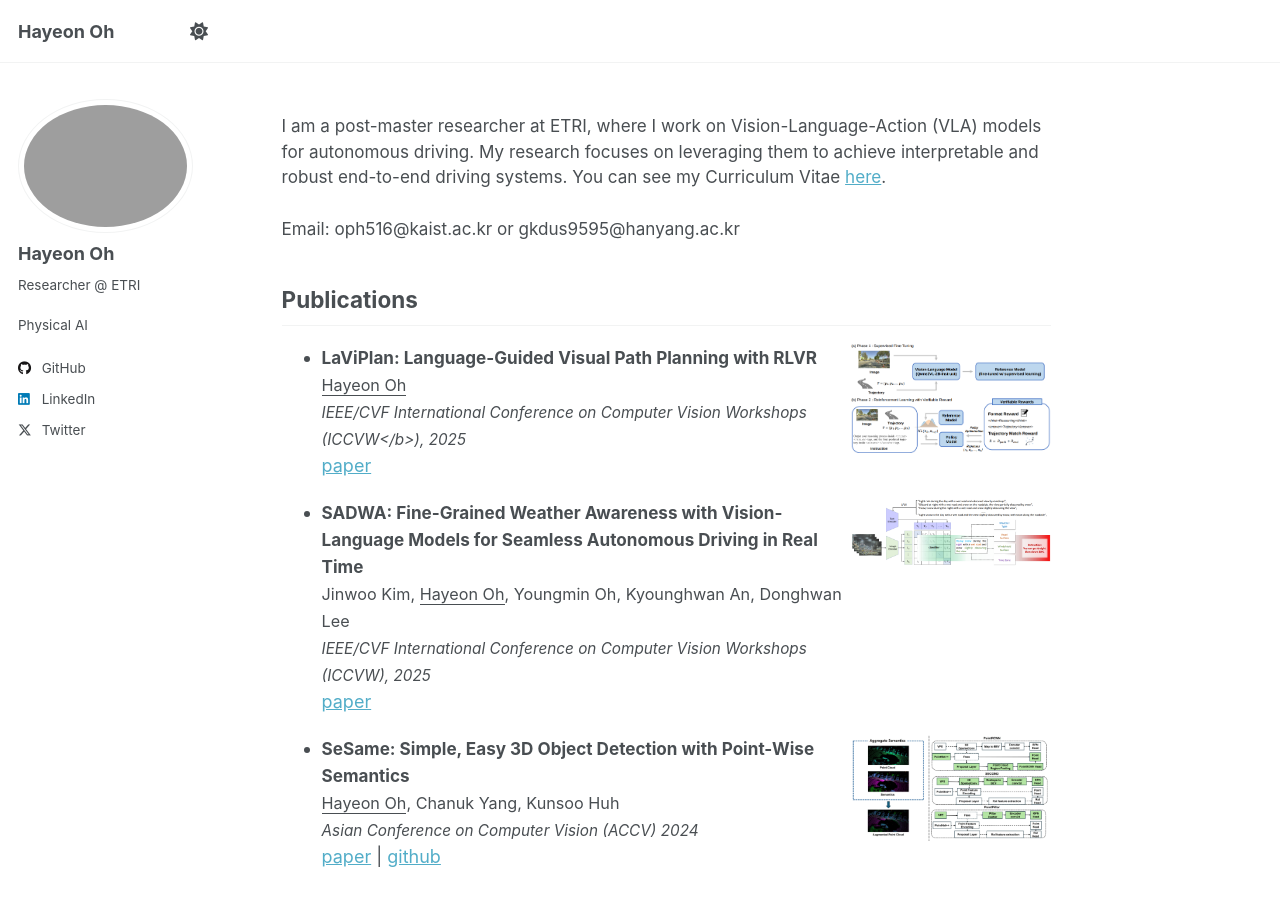
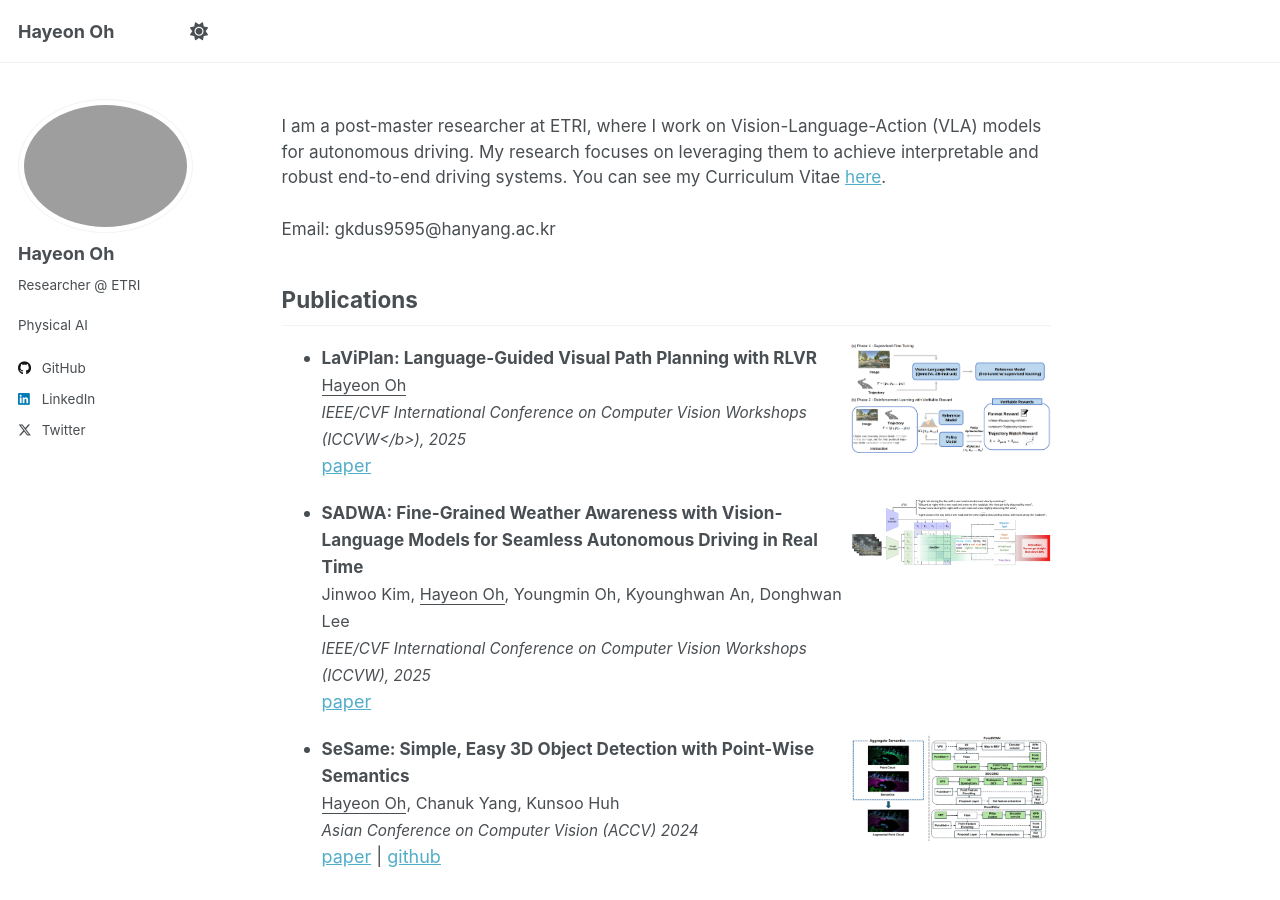
Before and after one commit to OPhD-hahao/OPhD-hahao.github.io, a Jekyll site: the page built from _pages/about.md, in a window 1280 px wide and 900 px high. Built offline with Jekyll 4.4.1, drawn with Linux system fonts in a browser that asks for light colours; a script that is not in the unit is left out.

Commit message:
edit email

```diff
--- a/_pages/about.md
+++ b/_pages/about.md
@@ -10,7 +10,7 @@ redirect_from:
 
 <div style="font-size: 0.95em; line-height: 1.5;">
 I am a post-master researcher at ETRI, where I work on Vision-Language-Action (VLA) models for autonomous driving. My research focuses on leveraging them to achieve interpretable and robust end-to-end driving systems. You can see my Curriculum Vitae <a href="../assets/curriculum_vitae_HayeonOh.pdf">here</a>.<br><br>
-Email: oph516@kaist.ac.kr or gkdus9595@hanyang.ac.kr
+Email: gkdus9595@hanyang.ac.kr
 </div>
 
 
```
